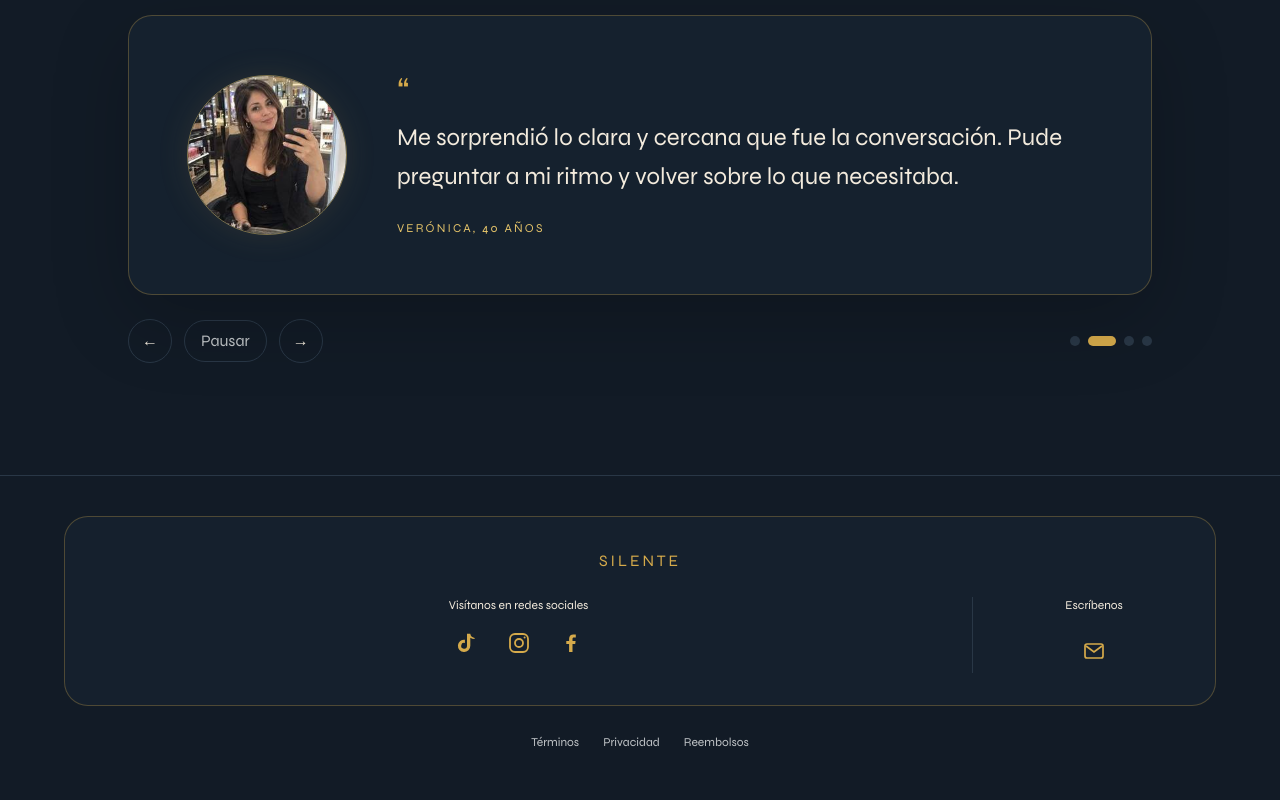
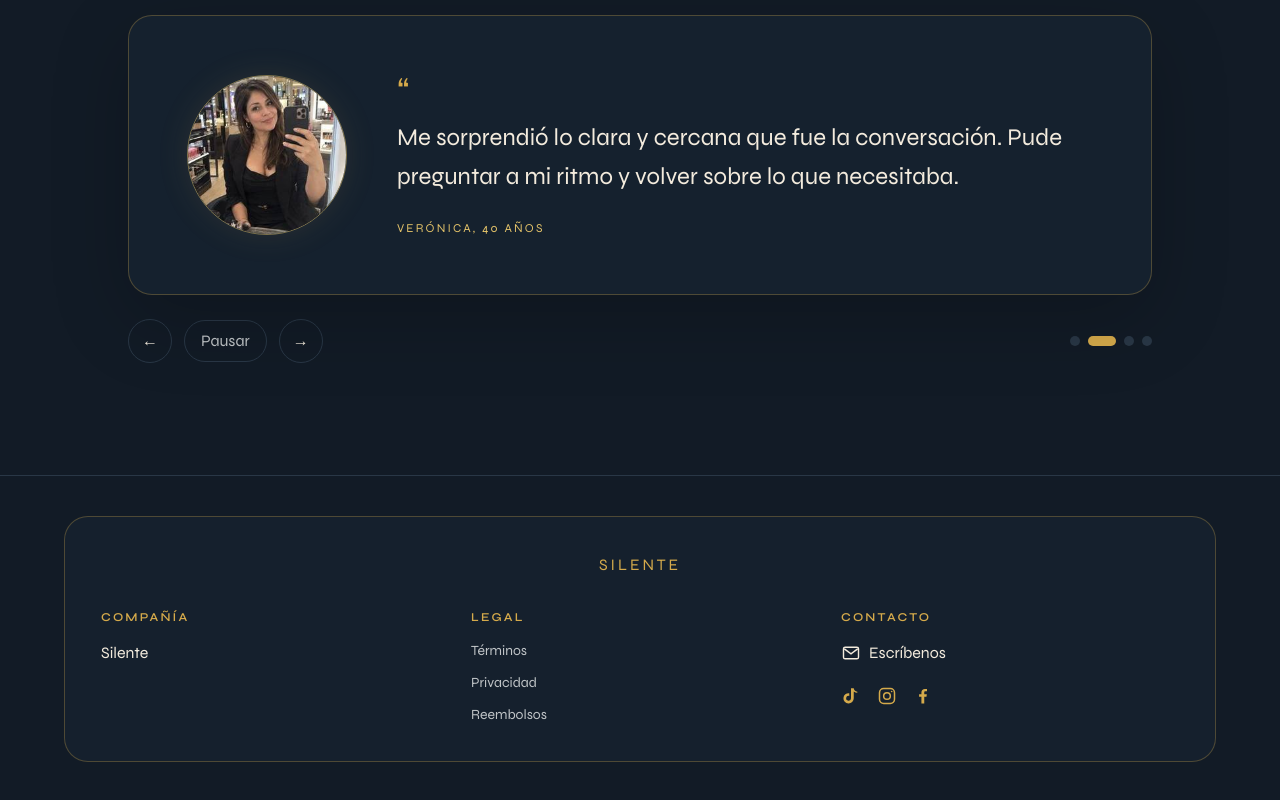
Before and after one commit to ElCopyPaste/silente-web, a Next.js app: page / in a window 1280 px wide. Shown: the part 4428-5228 px from the top of the page. Built offline with nearby package versions, Linux system fonts and the light colour scheme.

Commit message:
Usar pie compartido en el home de Silente

```diff
--- a/app/page.tsx
+++ b/app/page.tsx
@@ -2,6 +2,7 @@ import { Hero } from "@/components/Hero";
 import { FAQSection } from "@/components/ContentSections";
 import { Pricing } from "@/components/Pricing";
 import { TestimonialsCarousel } from "@/components/TestimonialsCarousel";
+import { SiteFooter } from "@/components/SiteFooter";
 
 function WhatIsSilenteSection() {
   return (
@@ -43,49 +44,7 @@ export default function Home() {
       <Pricing />
       <FAQSection />
       <TestimonialsCarousel />
-      <footer className="border-t border-[var(--silente-border)] px-5 py-10">
-        <div className="mx-auto max-w-6xl rounded-3xl border border-[rgba(213,170,75,.3)] bg-[rgba(23,35,49,.72)] p-5 md:p-8">
-          <p className="text-center tracking-[.18em] text-[var(--silente-gold)]">SILENTE</p>
-          <div className="mt-6 grid grid-cols-[minmax(0,4fr)_minmax(4.5rem,1fr)] items-start gap-3 md:gap-8">
-            <div className="min-w-0 text-center">
-              <p className="whitespace-nowrap text-[11px] text-[var(--silente-ivory)] sm:text-xs">Visítanos en redes sociales</p>
-              <div role="group" aria-label="Redes sociales" className="mt-3 flex justify-center gap-4">
-                <span role="img" aria-label="TikTok" className="flex h-9 w-9 items-center justify-center text-[var(--silente-gold)]">
-                  <svg aria-hidden="true" viewBox="0 0 24 24" className="h-6 w-6 fill-current">
-                    <path d="M19.6 8.1a7.2 7.2 0 0 1-4.3-1.4v8.1a6.2 6.2 0 1 1-5.4-6.1v3.3a2.9 2.9 0 1 0 2.1 2.8V2.8h3.3c.2 2.1 1.6 3.7 4.3 4.1v1.2Z" />
-                  </svg>
-                </span>
-                <span role="img" aria-label="Instagram" className="flex h-9 w-9 items-center justify-center text-[var(--silente-gold)]">
-                  <svg aria-hidden="true" viewBox="0 0 24 24" className="h-6 w-6 fill-none stroke-current" strokeWidth="1.8">
-                    <rect x="3" y="3" width="18" height="18" rx="5" />
-                    <circle cx="12" cy="12" r="4" />
-                    <circle cx="17.6" cy="6.6" r="1" className="fill-current stroke-none" />
-                  </svg>
-                </span>
-                <span role="img" aria-label="Facebook" className="flex h-9 w-9 items-center justify-center text-[var(--silente-gold)]">
-                  <svg aria-hidden="true" viewBox="0 0 24 24" className="h-6 w-6 fill-current">
-                    <path d="M13.5 21v-8h2.7l.4-3.1h-3.1v-2c0-.9.3-1.5 1.6-1.5h1.7V3.6c-.3 0-1.3-.1-2.5-.1-2.5 0-4.2 1.5-4.2 4.3v2.1H7.3V13h2.8v8h3.4Z" />
-                  </svg>
-                </span>
-              </div>
-            </div>
-            <div className="flex min-w-0 flex-col items-center gap-3 border-l border-[var(--silente-border)] pl-3 text-center md:gap-4 md:pl-8">
-              <span className="whitespace-nowrap text-[11px] text-[var(--silente-ivory)] sm:text-xs">Escríbenos</span>
-              <a href="mailto:comercial@silente.cl" aria-label="Escríbenos por correo" title="Escríbenos" className="flex h-11 w-11 items-center justify-center text-[var(--silente-gold)] transition-colors hover:text-[var(--silente-gold-light)] focus-visible:rounded-full focus-visible:outline focus-visible:outline-2 focus-visible:outline-offset-2 focus-visible:outline-[var(--silente-gold-light)]">
-                <svg aria-hidden="true" viewBox="0 0 24 24" className="h-6 w-6 fill-none stroke-current" strokeWidth="1.7">
-                  <rect x="3" y="5" width="18" height="14" rx="2" />
-                  <path d="m4 7 8 6 8-6" />
-                </svg>
-              </a>
-            </div>
-          </div>
-        </div>
-        <nav aria-label="Información legal" className="mx-auto mt-7 flex max-w-6xl flex-wrap justify-center gap-x-6 gap-y-2 text-xs text-[var(--silente-muted)]">
-          <a className="transition-colors hover:text-[var(--silente-ivory)]" href={`${process.env.NEXT_PUBLIC_BASE_PATH ?? ""}/terminos/`}>Términos</a>
-          <a className="transition-colors hover:text-[var(--silente-ivory)]" href={`${process.env.NEXT_PUBLIC_BASE_PATH ?? ""}/privacidad/`}>Privacidad</a>
-          <a className="transition-colors hover:text-[var(--silente-ivory)]" href={`${process.env.NEXT_PUBLIC_BASE_PATH ?? ""}/reembolsos/`}>Reembolsos</a>
-        </nav>
-      </footer>
+      <SiteFooter />
     </main>
   );
 }
```
